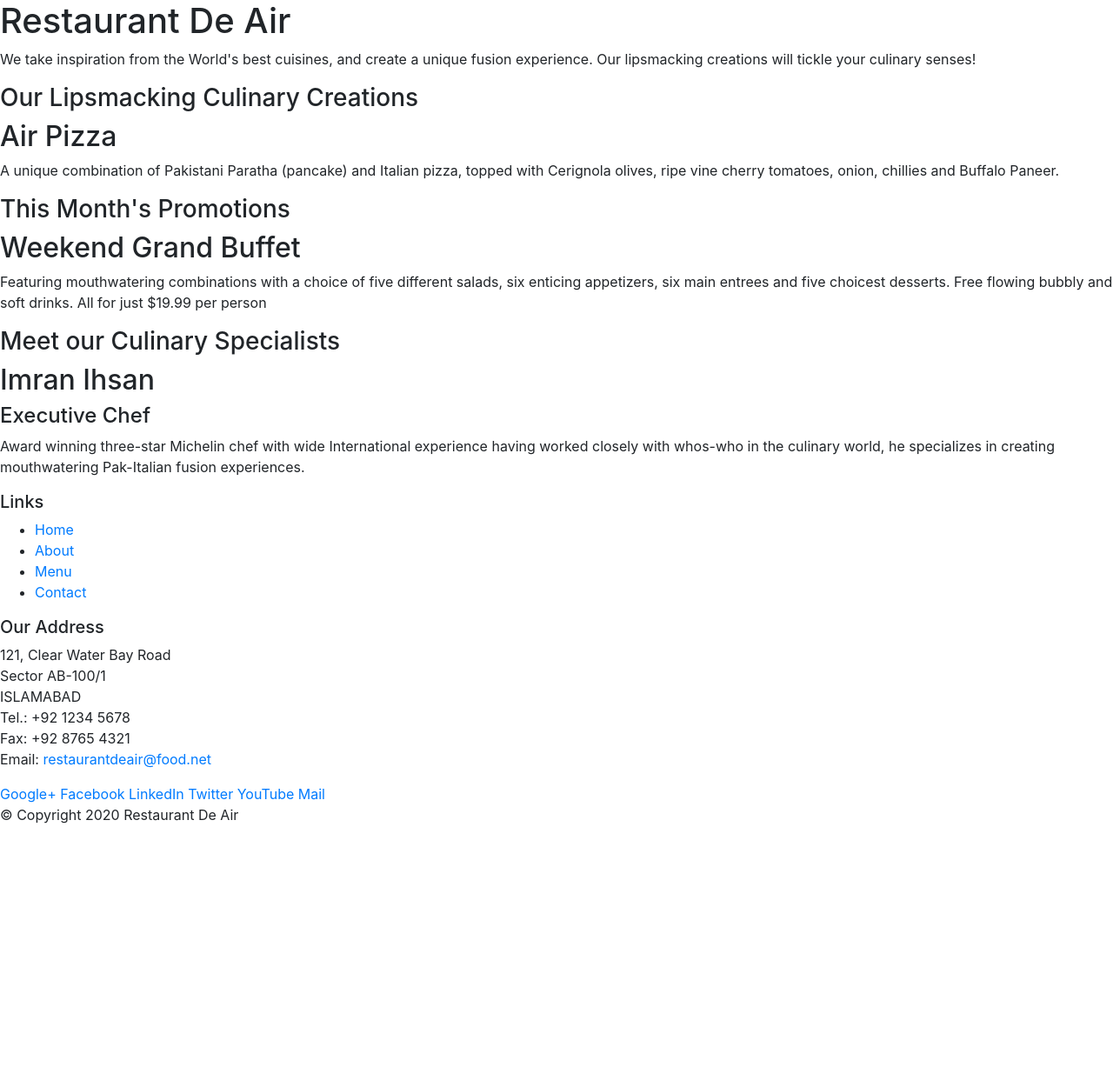
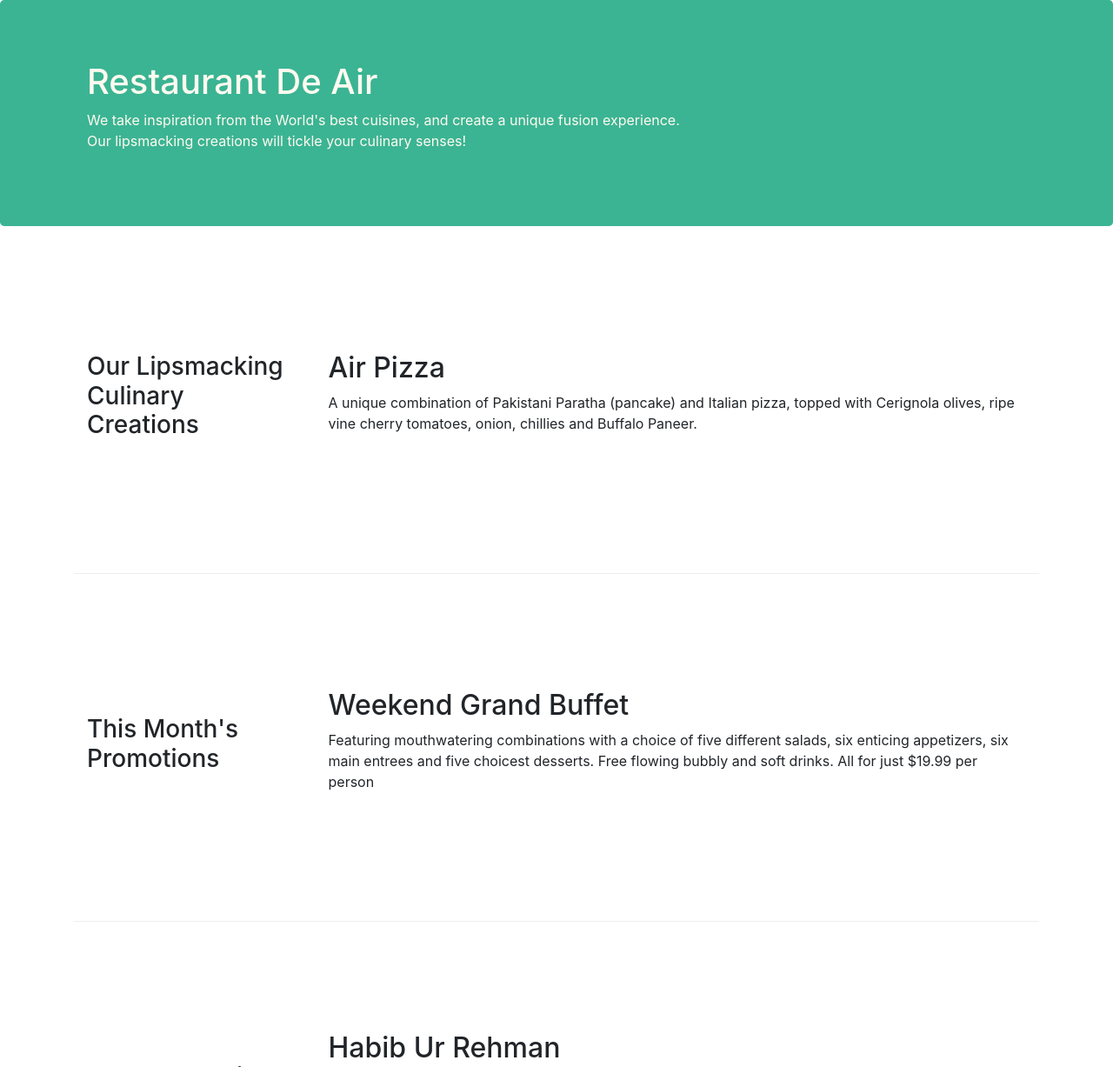
Before and after one commit to HabibRehman499/BootStrap4, a website: page index.html in a window 1280 px wide. Shown: the top 1227 px of the page at 87% size. Before the commit the page ends 965 px from the top, so only its background shows below. Drawn offline with nearby package versions, Linux system fonts and the light colour scheme.

Commit message:
BootStrap Working on Container Added_002

```diff
--- /dev/null
+++ b/css/styles.css
@@ -0,0 +1,34 @@
+.row-header
+{
+    margin: 0px auto;
+    padding: 0px;
+}
+
+.row-content
+{
+    margin: 0px auto;
+    padding: 50px 0px 50px 0px ;
+    border-bottom: 1px ridge;
+    min-height: 400px;
+}
+
+.footer
+{
+    background-color: aquamarine;
+    margin: 0px auto;
+    padding: 20px 0px 20px 0px ;
+}
+
+.jumbotron
+{
+    padding: 70px 30px 70px 30px ;
+    margin: 0px auto ;
+    background: #3bb493;
+    color: floralwhite;
+}
+address
+{
+    font-size: 80%;
+    margin: 0px;
+    color: black;
+}
--- a/index.html
+++ b/index.html
@@ -9,71 +9,72 @@
 
 <!-- Bootstrap CSS -->
 <link rel="stylesheet" href="node_modules/bootstrap/dist/css/bootstrap.min.css">
-    <title>Restaurant De Air</title>
+<link rel="stylesheet" href="css/styles.css">
+<title>Restaurant De Air</title>
 </head>
 
 <body>
 
-    <header>
-        <div>
-            <div>
-                <div>
+    <header class = "jumbotron">
+        <div class="container">
+            <div class="row row-header">
+                <div class="col-12 col-sm-8">
                     <h1>Restaurant De Air</h1>
                     <p>We take inspiration from the World's best cuisines, and create a unique fusion experience. Our lipsmacking creations will tickle your culinary senses!</p>
                 </div>
-                <div>
+                <div class="col-12 col-sm-4">
                 </div>
             </div>
         </div>
     </header>
 
-    <div>
-        <div>
-            <div>
+    <div class = "container">
+        <div class="row row-content align-items-center">
+            <div class="col -sm-4 col-md-3 flex-last">
                 <h3>Our Lipsmacking Culinary Creations</h3>
             </div>
-            <div>
+            <div class="col-sm-8 col-md-9 flex-first">
                 <h2>Air Pizza</h2>
                 <p>A unique combination of Pakistani Paratha (pancake) and Italian pizza, topped with Cerignola olives, ripe vine cherry tomatoes, onion, chillies and Buffalo Paneer.</p>
             </div>
         </div>
 
 
-        <div>
-            <div>
+        <div class="row row-content align-items-center">
+            <div class="col-sm-4 col-md-3">
                 <h3>This Month's Promotions</h3>
             </div>
-            <div>
+            <div class="col-sm-8 col-md-9">
                 <h2>Weekend Grand Buffet</h2>
                 <p>Featuring mouthwatering combinations with a choice of five different salads, six enticing appetizers, six main entrees and five choicest desserts. Free flowing bubbly and soft drinks. All for just $19.99 per person </p>
             </div>
         </div>
 
-        <div>
-            <div>
+        <div class="row row-content align-items-center">
+            <div class="col-sm-4 col-md-3 flex-last">
                 <h3>Meet our Culinary Specialists</h3>
             </div>
-            <div>
-                <h2>Imran Ihsan</h2>
+            <div class="col-sm-8 col-md-9 flex-first">
+                <h2>Habib Ur Rehman</h2>
                 <h4>Executive Chef</h4>
                 <p>Award winning three-star Michelin chef with wide International experience having worked closely with whos-who in the culinary world, he specializes in creating mouthwatering Pak-Italian fusion experiences. </p>
             </div>
         </div>
     </div>
 
-    <footer>
-        <div>
-            <div>
-                <div>
+    <footer class="footer">
+        <div class="container">
+            <div class="row">
+                <div class="col-sm-2 offset-1">
                     <h5>Links</h5>
-                    <ul>
+                    <ul class="list-unstyled">
                         <li><a href="#">Home</a></li>
                         <li><a href="#">About</a></li>
                         <li><a href="#">Menu</a></li>
                         <li><a href="#">Contact</a></li>
                     </ul>
                 </div>
-                <div>
+                <div class="col-sm-5">
                     <h5>Our Address</h5>
                     <address>
 		              121, Clear Water Bay Road<br>
@@ -84,7 +85,7 @@
 		              Email: <a href="mailto:restaurantdeair@food.net">restaurantdeair@food.net</a>
 		           </address>
                 </div>
-                <div>
+                <div class="col-sm-4 align-self-center">
                     <div>
                         <a href="http://google.com/+">Google+</a>
                         <a href="http://www.facebook.com/profile.php?id=">Facebook</a>
@@ -95,8 +96,8 @@
                     </div>
                 </div>
            </div>
-           <div>
-                <div>
+           <div class="row justify-content-center">
+                <div class="col-auto ">
                     <p>© Copyright 2020 Restaurant De Air</p>
                 </div>
            </div>
```
